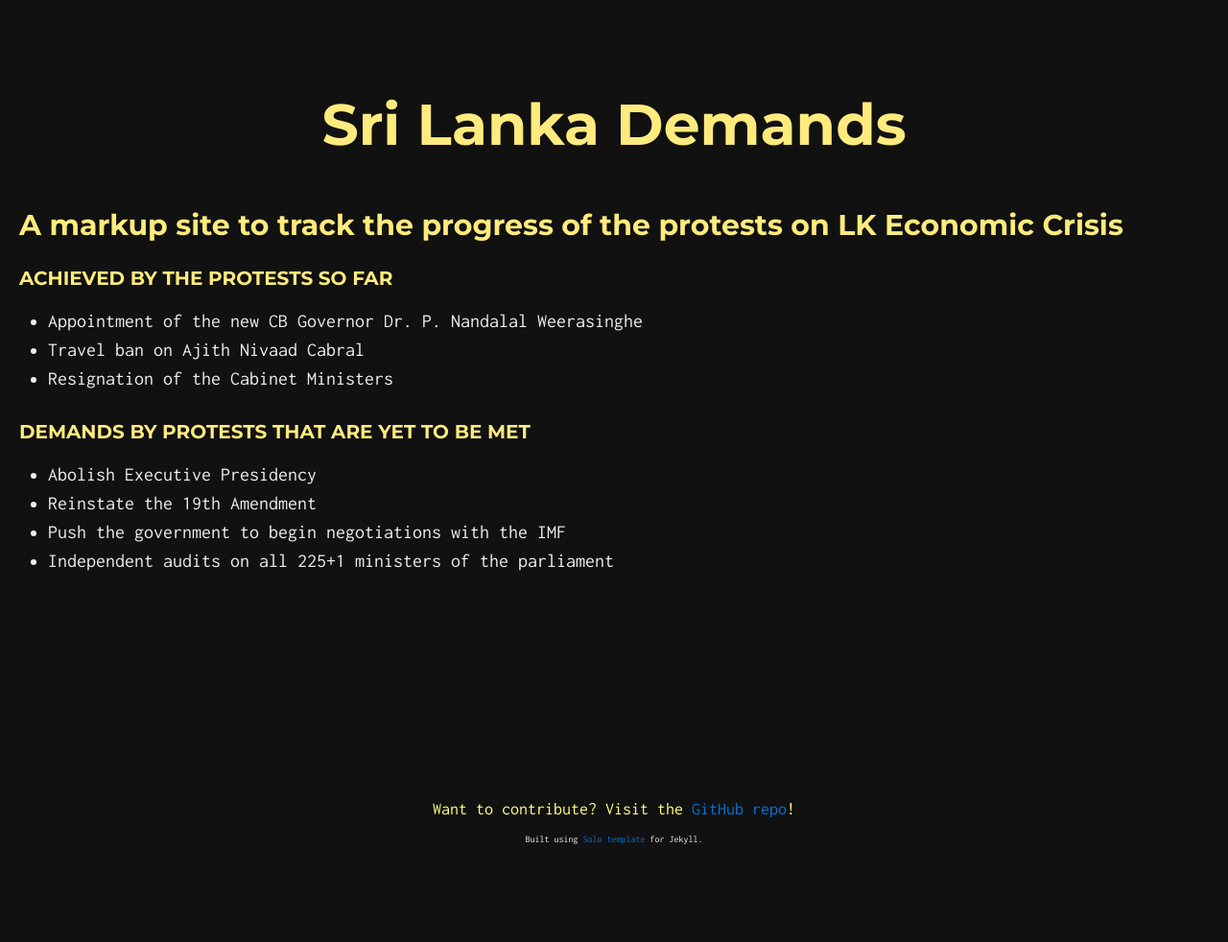
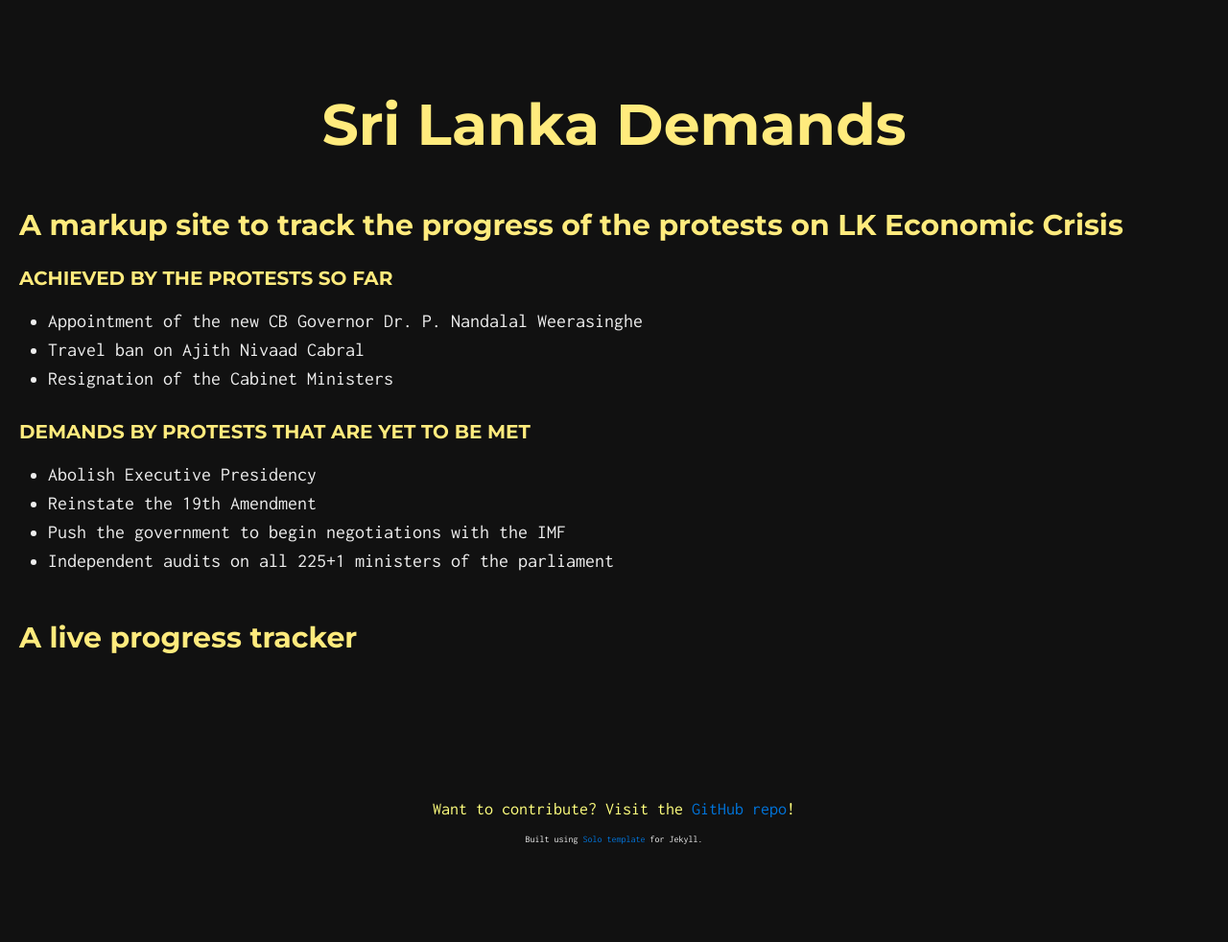
Before and after one commit to srilankademands/srilankademands.github.io, a Jekyll site: the page built from index.md, in a window 1280 px wide. Shown: the whole page at 96% size. Built offline with Jekyll 4.4.1, drawn with Linux system fonts in a browser that asks for light colours; our own code applies the rules of GitHub Pages for plain Markdown files.

Commit message:
Create changes.md
A live progress tracker

```diff
--- a/index.md
+++ b/index.md
@@ -15,3 +15,5 @@ layout: default
 * Reinstate the 19th Amendment
 * Push the government to begin negotiations with the IMF
 * Independent audits on all 225+1 ministers of the parliament
+
+## A live progress tracker
```
